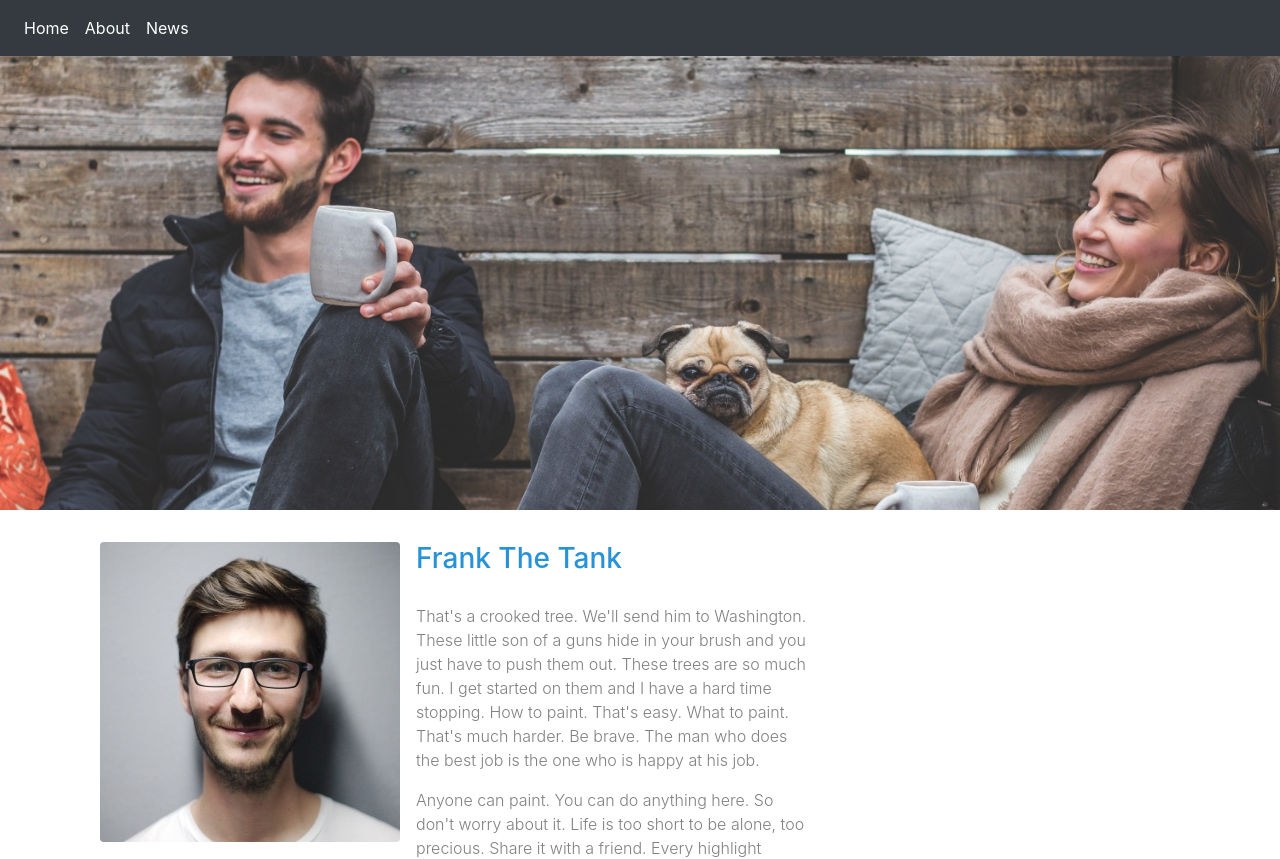
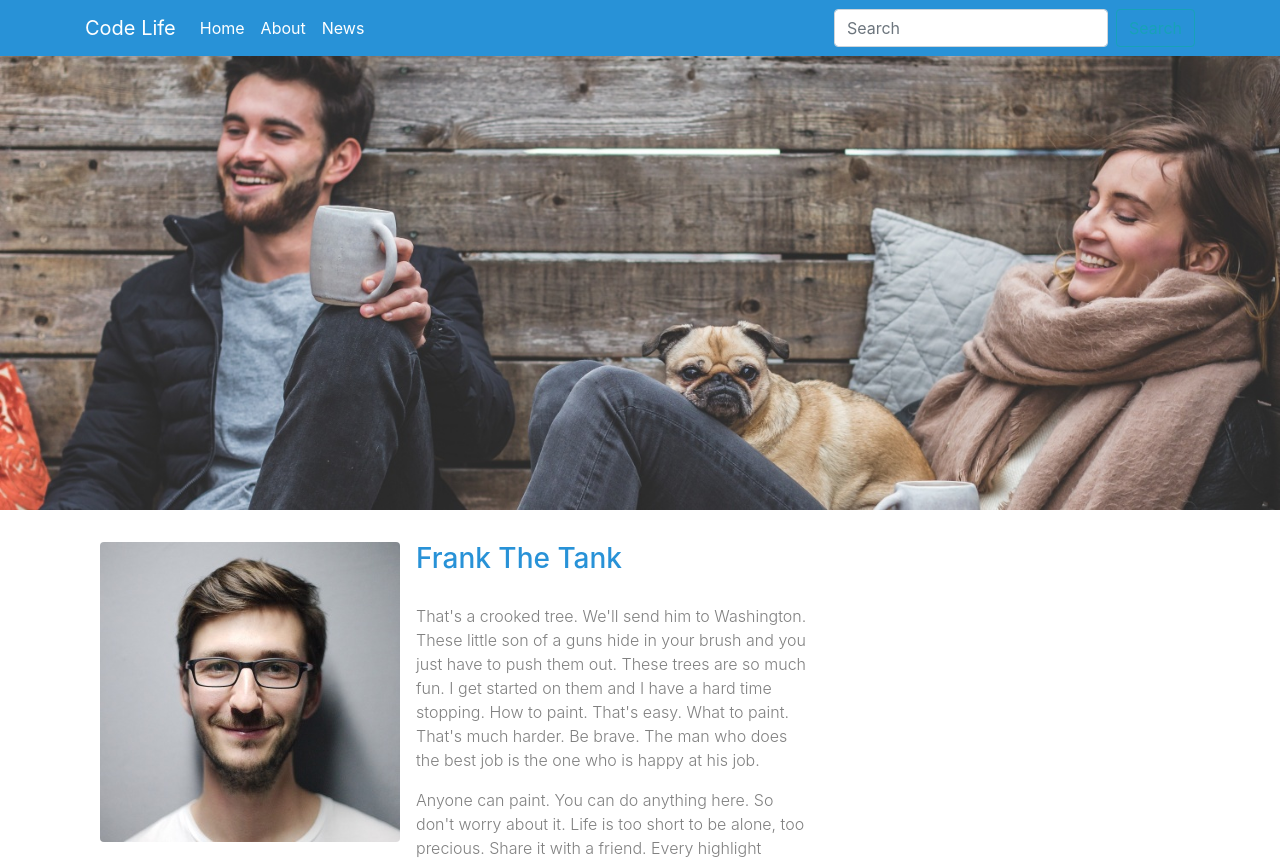
Before and after one commit to shomnathsomu/react-life, a React (Create React App) app: page /about in a window 1280 px wide. Shown: the top 859 px of the page. Built offline with nearby package versions, Linux system fonts and the light colour scheme.

Commit message:
Complete Navbar page

```diff
--- a/src/components/Navigation.jsx
+++ b/src/components/Navigation.jsx
@@ -1,25 +1,33 @@
 import React, { Component } from 'react';
-import { Navbar, Nav } from 'react-bootstrap';
+import { Container, Navbar, Nav, Form, FormControl, Button } from 'react-bootstrap';
 import { NavLink } from 'react-router-dom';
+import './Navigation.css'
 
 export default class Navigation extends Component {
     render () {
         return (
-            <Navbar default collapseOnSelect bg="dark" expand="lg">
+            <Navbar default collapseOnSelect  bg="primary" variant="dark" expand="lg">
+                <Container>
+                    <Navbar.Brand to="/">Code Life</Navbar.Brand>
                     <Navbar.Toggle aria-controls="basic-navbar-nav" />
                     <Navbar.Collapse id="basic-navbar-nav">
-                    <Nav>
-                        <NavLink className="d-inline p-2 bg-dark text-white" to="/">
+                        <Nav className="mr-auto">
+                            <NavLink className="d-inline p-2 text-white" to="/">
                                 Home
                             </NavLink>
-                        <NavLink className="d-inline p-2 bg-dark text-white" to="/about">
+                            <NavLink className="d-inline p-2 text-white" to="/about">
                                 About
                             </NavLink>
-                        <NavLink className="d-inline p-2 bg-dark text-white" to="/news">
+                            <NavLink className="d-inline p-2 text-white" to="/news">
                                 News
                             </NavLink>
                         </Nav>
+                        <Form inline>
+                            <FormControl type="text" placeholder="Search" className="mr-sm-2" />
+                            <Button variant="outline-info">Search</Button>
+                        </Form>
                     </Navbar.Collapse>
+                </Container>
             </Navbar>
         );
     }
```
Lines whose indentation alone changed are shown as unchanged.
